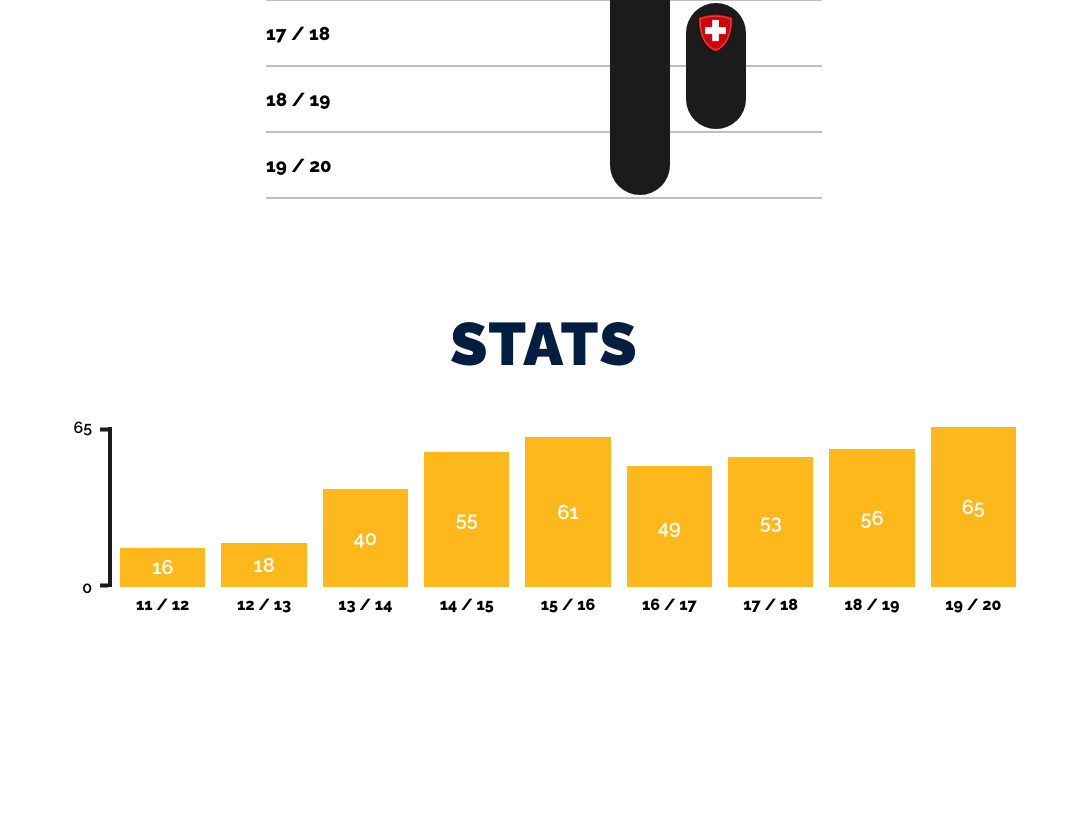
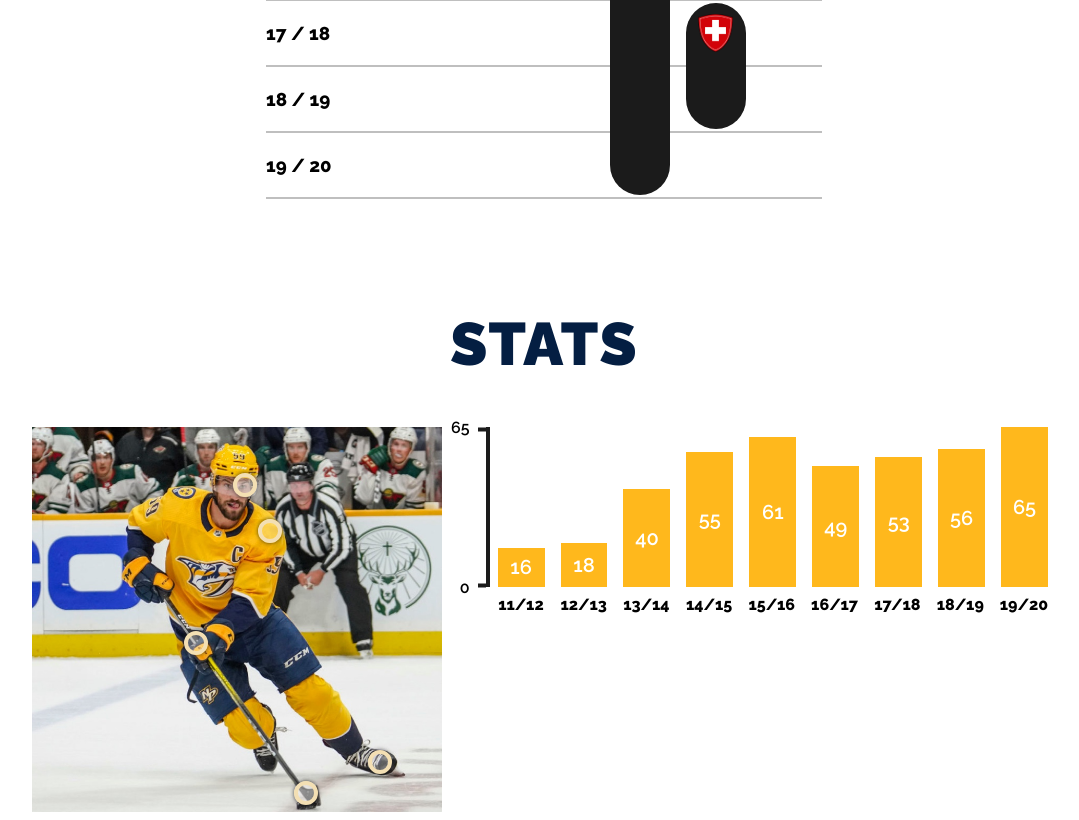
Before and after one commit to daenub/IAD2019.infographic, a React app: page / in a window 1280 px wide. Shown: the part 1119-1939 px from the top of the page, without its empty margins (96-1175 px from the left). Before the commit the page ends 1749 px from the top, so only its background shows below. Built offline with nearby package versions, Linux system fonts and the light colour scheme.

Commit message:
add selection image with markers

```diff
--- a/src/js/stats.js
+++ b/src/js/stats.js
@@ -18,39 +18,39 @@ const data = {
     title: "Punkte",
     bars: [
       {
-        label: "11 / 12",
+        label: "11/12",
         values: [5, 11],
       },
       {
-        label: "12 / 13",
+        label: "12/13",
         values: [5, 13],
       },
       {
-        label: "13 / 14",
+        label: "13/14",
         values: [13, 27],
       },
       {
-        label: "14 / 15",
+        label: "14/15",
         values: [15, 40],
       },
       {
-        label: "15 / 16",
+        label: "15/16",
         values: [14, 47],
       },
       {
-        label: "16 / 17",
+        label: "16/17",
         values: [12, 37],
       },
       {
-        label: "17 / 18",
+        label: "17/18",
         values: [14, 39],
       },
       {
-        label: "18 / 19",
+        label: "18/19",
         values: [15, 41],
       },
       {
-        label: "19 / 20",
+        label: "19/20",
         values: [16, 49],
       },
     ],
@@ -58,10 +58,62 @@ const data = {
   },
 }
 
+const marker = [
+  {
+    key: "shots",
+    label: "shots",
+    x: 40,
+    y: 56,
+  },
+  {
+    key: "toi",
+    label: "toi",
+    x: 85,
+    y: 87,
+  },
+  {
+    key: "points",
+    label: "points",
+    x: 67,
+    y: 95,
+  },
+  {
+    key: "checks",
+    label: "checks",
+    x: 58,
+    y: 27,
+  },
+  {
+    key: "passes",
+    label: "passes",
+    x: 52,
+    y: 15,
+  },
+]
+
 const Stats = () => {
   return (
     <div className="stats">
-      <BarChart data={data.points} />
+      <Selector />
+      <div className="stats__chart-wrapper">
+        <BarChart data={data.points} />
+      </div>
+    </div>
+  )
+}
+
+const Selector = () => {
+  return (
+    <div className="stats__selector">
+      <img src={require("../images/selection-sq.jpg")} alt="Roman Josi" />
+      {marker.map(m => (
+        <button
+          className="stats__marker"
+          style={{top: `${m.y}%`, left: `${m.x}%`}}
+        >
+          <span className="visually-hidden">{m.label}</span>
+        </button>
+      ))}
     </div>
   )
 }
--- a/src/scss/_stats.scss
+++ b/src/scss/_stats.scss
@@ -1,4 +1,39 @@
 .stats {
+  display: flex;
+}
+
+.stats__selector {
+  width: 40%;
+
+  position: relative;
+}
+
+.stats__marker {
+  cursor: pointer;
+  display: block;
+  padding: 0;
+
+  position: absolute;
+  border: 4px solid #f3dfb3;
+  box-shadow: 0 0 4px 0 transparentize($black, 0.2);
+  background-color: transparentize($white, 0.7);
+
+  width: 1.5rem;
+  height: 1.5rem;
+  margin-top: -0.75rem;
+  margin-left: -0.75rem;
+
+  border-radius: 50%;
+
+  transition: ease-in-out transform 0.15s;
+
+  &:hover {
+    transform: scale(1.25);
+  }
+}
+
+.stats__chart-wrapper {
+  width: 60%;
 }
 
 .bar-chart {
--- a/src/scss/index.scss
+++ b/src/scss/index.scss
@@ -12,8 +12,23 @@ body {
   font-family: "Raleway", sans-serif;
 }
 
+img {
+  display: block;
+  max-width: 100%;
+}
+
+.visually-hidden {
+  position: absolute !important;
+  height: 1px;
+  width: 1px;
+  overflow: hidden;
+  clip: rect(1px 1px 1px 1px); /* IE6, IE7 */
+  clip: rect(1px, 1px, 1px, 1px);
+  white-space: nowrap; /* added line */
+}
+
 .cell {
-  max-width: 60rem;
+  max-width: 64rem;
   margin: 0 1rem;
 
   @media screen and (min-width: 60rem) {
```
Also changed, not shown: src/images/header.jpg (added), src/images/selection-sq.jpg (added), src/images/selection.jpg (added).
